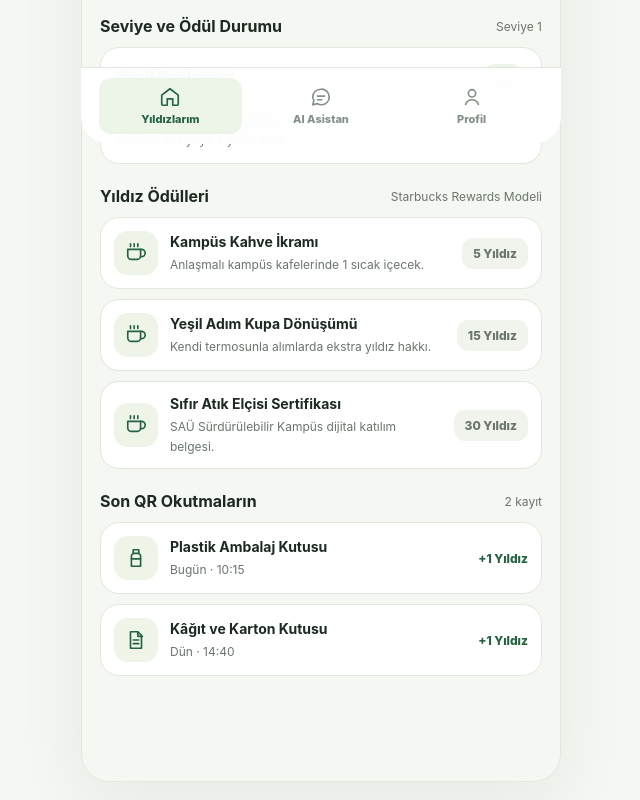
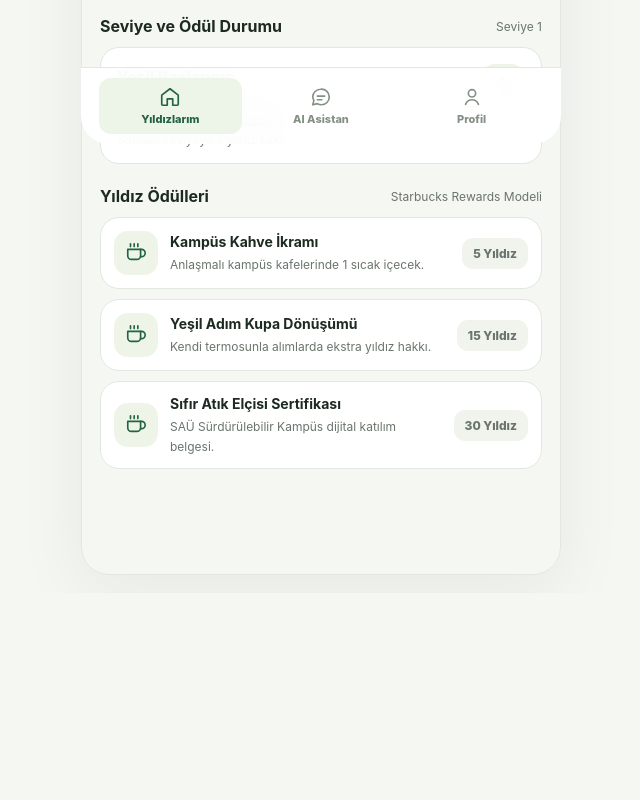
Before and after one commit to ensozdn/yesil-adim-, a React (Vite) app: page / in a window 1280 px wide. Shown: the part 638-1438 px from the top of the page, without its empty margins (319-959 px from the left). After the commit the page ends 1231 px from the top, so only its background shows below. Built offline with nearby package versions, Linux system fonts and the light colour scheme.

Commit message:
Remove recent scans history section from Home view

```diff
--- a/src/App.tsx
+++ b/src/App.tsx
@@ -375,37 +375,6 @@
               );
             })}
           </div>
-
-          <div className="sectionhead">
-            <strong>Son QR Okutmaların</strong>
-            <span className="small">{wallet.history.length} kayıt</span>
-          </div>
-          <div className="task-list">
-            {wallet.history.map((item) => (
-              <div key={item.id} className="taskrow">
-                <div className="taskicon">
-                  <Icon
-                    name={
-                      item.binType === 'paper'
-                        ? 'paper'
-                        : item.binType === 'plastic'
-                        ? 'plastic'
-                        : item.binType === 'glass'
-                        ? 'glass'
-                        : item.binType === 'battery'
-                        ? 'battery'
-                        : 'recycle'
-                    }
-                  />
-                </div>
-                <div className="taskmeta">
-                  <strong>{item.label}</strong>
-                  <span>{item.timestamp}</span>
-                </div>
-                <span className="taskxp">+{item.starsEarned} Yıldız</span>
-              </div>
-            ))}
-          </div>
         </section>
       )}
 
```
